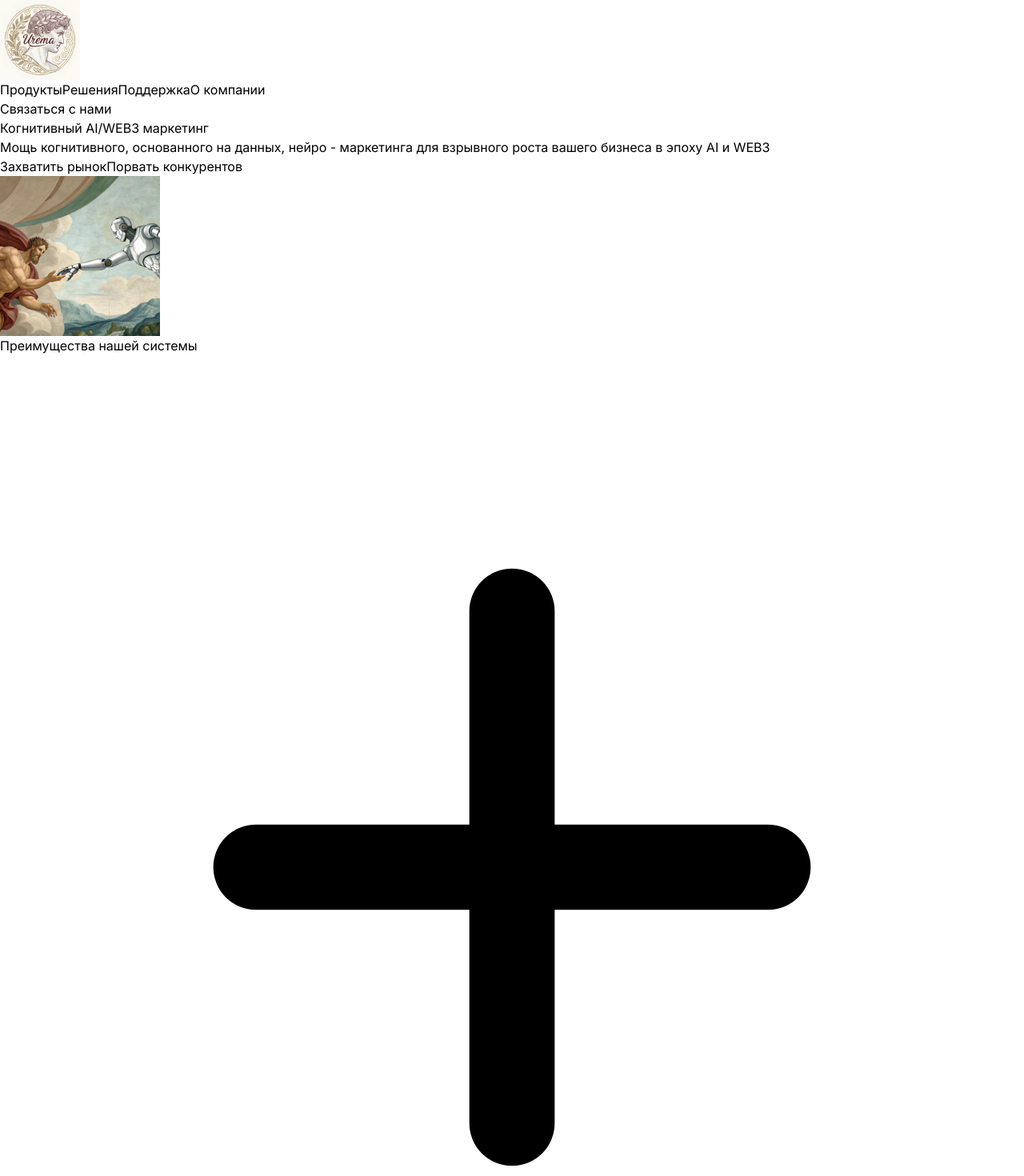
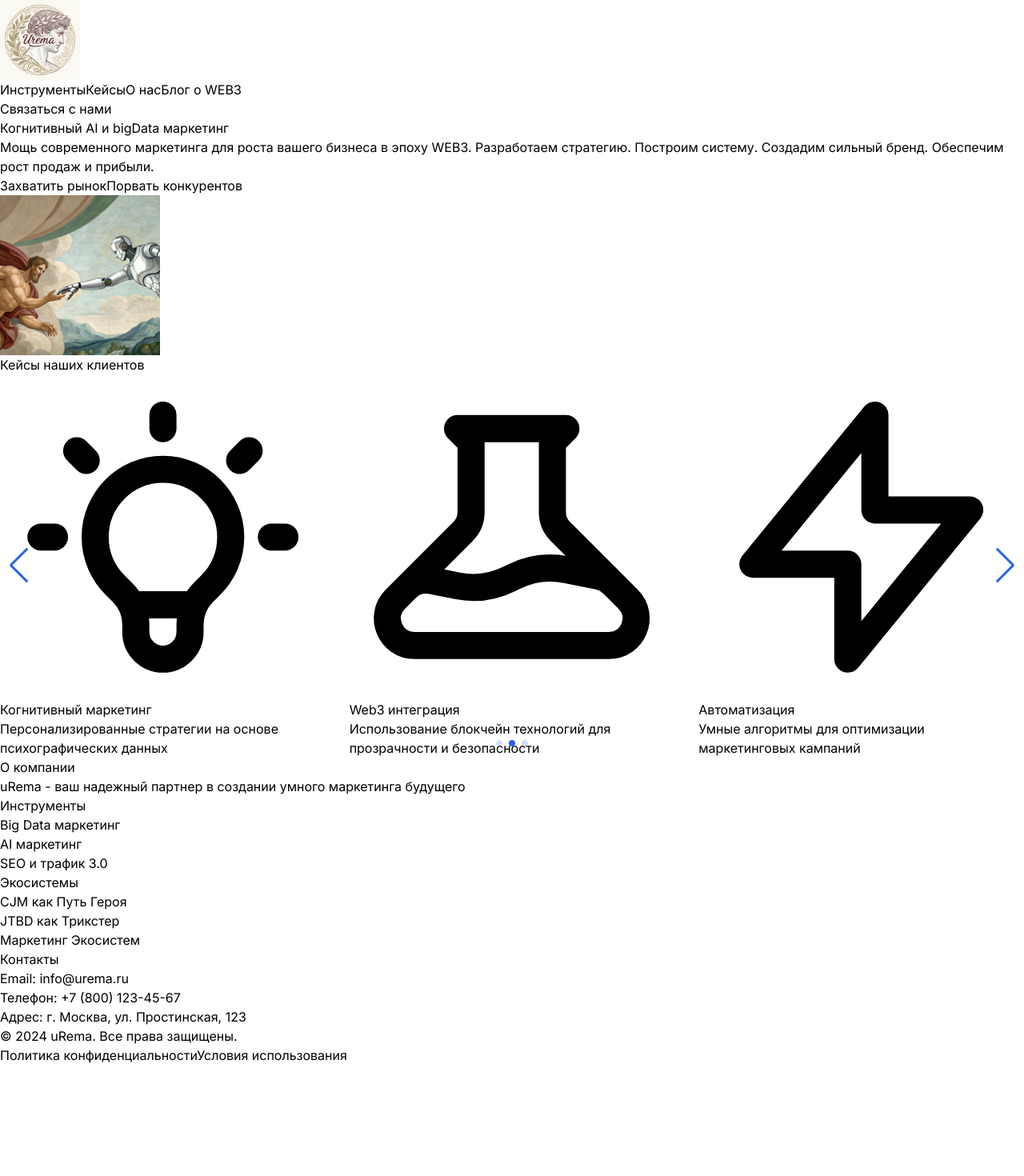
Before and after one commit to akaymanov2-stack/iHome, a Next.js app: page / in a window 1280 px wide. Shown: the top 1470 px of the page at 80% size. After the commit the page ends 1331 px from the top, so only its background shows below. Built offline with nearby package versions, Linux system fonts and the light colour scheme.

Commit message:
сделал еще правки

```diff
--- a/package.json
+++ b/package.json
@@ -13,7 +13,8 @@
     "framer-motion": "^11.18.2",
     "next": "^14.2.24",
     "react": "^18.2.0",
-    "react-dom": "^18.2.0"
+    "react-dom": "^18.2.0",
+    "swiper": "^11.2.4"
   },
   "devDependencies": {
     "@types/node": "^20.17.19",
--- a/src/app/globals.css
+++ b/src/app/globals.css
@@ -11,3 +11,27 @@ body {
   color: rgb(var(--foreground-rgb));
   background: rgb(var(--background-rgb));
 }
+
+.features-swiper {
+  padding: 20px 0 60px;
+}
+
+.swiper-button-next,
+.swiper-button-prev {
+  color: #2563eb !important;
+}
+
+.swiper-pagination-bullet {
+  background: #2563eb !important;
+}
+
+.swiper-slide {
+  height: auto !important;
+}
+
+.features-swiper .swiper-slide > div {
+  height: 100%;
+  display: flex;
+  flex-direction: column;
+  justify-content: flex-start;
+}
--- a/src/app/page.tsx
+++ b/src/app/page.tsx
@@ -1,5 +1,6 @@
 import Image from 'next/image';
 import Link from 'next/link';
+import FeaturesSlider from '@/components/FeaturesSlider';
 
 export default function Home() {
   return (
@@ -10,10 +11,12 @@ export default function Home() {
           <div className="flex flex-col md:flex-row items-center justify-between">
             <div className="md:w-1/2 mb-8 md:mb-0">
               <h1 className="text-4xl md:text-6xl font-bold text-gray-900 mb-6">
-                Когнитивный AI/WEB3 маркетинг
+                Когнитивный AI и bigData маркетинг
               </h1>
               <p className="text-xl text-gray-600 mb-8">
-                Мощь когнитивного, основанного на данных, нейро - маркетинга для взрывного роста вашего бизнеса в эпоху AI и WEB3
+                Мощь современного маркетинга для роста вашего бизнеса в эпоху WEB3.
+                Разработаем стратегию. Построим систему.
+                Создадим сильный бренд. Обеспечим рост продаж и прибыли.
               </p>
               <div className="flex flex-col sm:flex-row gap-4">
                 <Link
@@ -45,20 +48,10 @@ export default function Home() {
       </section>
 
       {/* Features Section */}
-      <section className="py-16">
+      <section className="py-16 bg-gray-50">
         <div className="container mx-auto px-4">
-          <h2 className="text-3xl font-bold text-center mb-12">Преимущества нашей системы</h2>
-          <div className="grid grid-cols-1 md:grid-cols-3 gap-8">
-            {features.map((feature, index) => (
-              <div key={index} className="p-6 bg-white rounded-xl shadow-lg hover:shadow-xl transition-shadow">
-                <div className="w-12 h-12 bg-blue-100 rounded-full flex items-center justify-center mb-4">
-                  {feature.icon}
-                </div>
-                <h3 className="text-xl font-semibold mb-3">{feature.title}</h3>
-                <p className="text-gray-600">{feature.description}</p>
-              </div>
-            ))}
-          </div>
+          <h2 className="text-3xl font-bold text-center mb-12">Кейсы наших клиентов</h2>
+          <FeaturesSlider features={features} />
         </div>
       </section>
     </main>
@@ -67,30 +60,48 @@ export default function Home() {
 
 const features = [
   {
-    title: "Простое управление",
-    description: "Интуитивно понятный интерфейс для управления всеми устройствами",
+    title: "Анализ данных",
+    description: "Глубокий анализ поведения пользователей и рыночных трендов с использованием AI",
     icon: (
-      <svg className="w-6 h-6 text-blue-600" fill="none" stroke="currentColor" viewBox="0 0 24 24">
-        <path strokeLinecap="round" strokeLinejoin="round" strokeWidth={2} d="M12 6v6m0 0v6m0-6h6m-6 0H6" />
+      <svg className="w-8 h-8 text-blue-600" fill="none" stroke="currentColor" viewBox="0 0 24 24">
+        <path strokeLinecap="round" strokeLinejoin="round" strokeWidth={2} d="M9 19v-6a2 2 0 00-2-2H5a2 2 0 00-2 2v6a2 2 0 002 2h2a2 2 0 002-2zm0 0V9a2 2 0 012-2h2a2 2 0 012 2v10m-6 0a2 2 0 002 2h2a2 2 0 002-2m0 0V5a2 2 0 012-2h2a2 2 0 012 2v14a2 2 0 01-2 2h-2a2 2 0 01-2-2z" />
       </svg>
     ),
   },
   {
-    title: "Безопасность",
-    description: "Современные технологии шифрования и защиты данных",
+    title: "Когнитивный маркетинг",
+    description: "Персонализированные стратегии на основе психографических данных",
     icon: (
-      <svg className="w-6 h-6 text-blue-600" fill="none" stroke="currentColor" viewBox="0 0 24 24">
+      <svg className="w-8 h-8 text-blue-600" fill="none" stroke="currentColor" viewBox="0 0 24 24">
+        <path strokeLinecap="round" strokeLinejoin="round" strokeWidth={2} d="M9.663 17h4.673M12 3v1m6.364 1.636l-.707.707M21 12h-1M4 12H3m3.343-5.657l-.707-.707m2.828 9.9a5 5 0 117.072 0l-.548.547A3.374 3.374 0 0014 18.469V19a2 2 0 11-4 0v-.531c0-.895-.356-1.754-.988-2.386l-.548-.547z" />
+      </svg>
+    ),
+  },
+  {
+    title: "Web3 интеграция",
+    description: "Использование блокчейн технологий для прозрачности и безопасности",
+    icon: (
+      <svg className="w-8 h-8 text-blue-600" fill="none" stroke="currentColor" viewBox="0 0 24 24">
+        <path strokeLinecap="round" strokeLinejoin="round" strokeWidth={2} d="M19.428 15.428a2 2 0 00-1.022-.547l-2.387-.477a6 6 0 00-3.86.517l-.318.158a6 6 0 01-3.86.517L6.05 15.21a2 2 0 00-1.806.547M8 4h8l-1 1v5.172a2 2 0 00.586 1.414l5 5c1.26 1.26.367 3.414-1.415 3.414H4.828c-1.782 0-2.674-2.154-1.414-3.414l5-5A2 2 0 009 10.172V5L8 4z" />
+      </svg>
+    ),
+  },
+  {
+    title: "Автоматизация",
+    description: "Умные алгоритмы для оптимизации маркетинговых кампаний",
+    icon: (
+      <svg className="w-8 h-8 text-blue-600" fill="none" stroke="currentColor" viewBox="0 0 24 24">
+        <path strokeLinecap="round" strokeLinejoin="round" strokeWidth={2} d="M13 10V3L4 14h7v7l9-11h-7z" />
+      </svg>
+    ),
+  },
+  {
+    title: "Безопасность данных",
+    description: "Современные технологии шифрования и защиты информации",
+    icon: (
+      <svg className="w-8 h-8 text-blue-600" fill="none" stroke="currentColor" viewBox="0 0 24 24">
         <path strokeLinecap="round" strokeLinejoin="round" strokeWidth={2} d="M12 15v2m-6 4h12a2 2 0 002-2v-6a2 2 0 00-2-2H6a2 2 0 00-2 2v6a2 2 0 002 2zm10-10V7a4 4 0 00-8 0v4h8z" />
       </svg>
     ),
   },
-  {
-    title: "Экономия энергии",
-    description: "Умные алгоритмы для оптимизации энергопотребления",
-    icon: (
-      <svg className="w-6 h-6 text-blue-600" fill="none" stroke="currentColor" viewBox="0 0 24 24">
-        <path strokeLinecap="round" strokeLinejoin="round" strokeWidth={2} d="M13 10V3L4 14h7v7l9-11h-7z" />
-      </svg>
-    ),
-  },
 ];
--- /dev/null
+++ b/src/components/FeaturesSlider.tsx
@@ -0,0 +1,52 @@
+'use client';
+
+import { Swiper, SwiperSlide } from 'swiper/react';
+import { Navigation, Pagination, Autoplay } from 'swiper/modules';
+import 'swiper/css';
+import 'swiper/css/navigation';
+import 'swiper/css/pagination';
+import 'swiper/css/autoplay';
+
+interface Feature {
+  title: string;
+  description: string;
+  icon: React.ReactNode;
+}
+
+interface FeaturesSliderProps {
+  features: Feature[];
+}
+
+export default function FeaturesSlider({ features }: FeaturesSliderProps) {
+  return (
+    <Swiper
+      modules={[Navigation, Pagination, Autoplay]}
+      spaceBetween={30}
+      slidesPerView={1}
+      navigation
+      pagination={{ clickable: true }}
+      autoplay={{ delay: 3000 }}
+      breakpoints={{
+        640: {
+          slidesPerView: 2,
+        },
+        1024: {
+          slidesPerView: 3,
+        },
+      }}
+      className="features-swiper"
+    >
+      {features.map((feature, index) => (
+        <SwiperSlide key={index}>
+          <div className="p-8 bg-white rounded-xl shadow-lg hover:shadow-xl transition-shadow h-full">
+            <div className="w-16 h-16 bg-blue-100 rounded-full flex items-center justify-center mb-6 mx-auto">
+              {feature.icon}
+            </div>
+            <h3 className="text-2xl font-semibold mb-4 text-center">{feature.title}</h3>
+            <p className="text-gray-600 text-center text-lg">{feature.description}</p>
+          </div>
+        </SwiperSlide>
+      ))}
+    </Swiper>
+  );
+}
--- a/src/components/layout/Footer.tsx
+++ b/src/components/layout/Footer.tsx
@@ -8,47 +8,47 @@ const Footer = () => {
           <div>
             <h3 className="text-xl font-semibold mb-4">О компании</h3>
             <p className="text-gray-400">
-              iHome - ваш надежный партнер в создании умного и комфортного дома будущего
+              uRema - ваш надежный партнер в создании умного маркетинга будущего
             </p>
           </div>
 
           <div>
-            <h3 className="text-xl font-semibold mb-4">Продукты</h3>
+            <h3 className="text-xl font-semibold mb-4">Инструменты</h3>
             <ul className="space-y-2">
               <li>
                 <Link href="/products/smart-lighting" className="text-gray-400 hover:text-white transition-colors">
-                  Умное освещение
+                  Big Data маркетинг
                 </Link>
               </li>
               <li>
                 <Link href="/products/security" className="text-gray-400 hover:text-white transition-colors">
-                  Безопасность
+                  AI маркетинг
                 </Link>
               </li>
               <li>
                 <Link href="/products/climate" className="text-gray-400 hover:text-white transition-colors">
-                  Климат-контроль
+                  SEO и трафик 3.0
                 </Link>
               </li>
             </ul>
           </div>
 
           <div>
-            <h3 className="text-xl font-semibold mb-4">Поддержка</h3>
+            <h3 className="text-xl font-semibold mb-4">Экосистемы</h3>
             <ul className="space-y-2">
               <li>
                 <Link href="/support/faq" className="text-gray-400 hover:text-white transition-colors">
-                  FAQ
+                  CJM как Путь Героя
                 </Link>
               </li>
               <li>
                 <Link href="/support/documentation" className="text-gray-400 hover:text-white transition-colors">
-                  Документация
+                  JTBD как Трикстер
                 </Link>
               </li>
               <li>
                 <Link href="/support/contact" className="text-gray-400 hover:text-white transition-colors">
-                  Связаться с нами
+                  Маркетинг Экосистем
                 </Link>
               </li>
             </ul>
@@ -57,16 +57,16 @@ const Footer = () => {
           <div>
             <h3 className="text-xl font-semibold mb-4">Контакты</h3>
             <ul className="space-y-2 text-gray-400">
-              <li>Email: info@ihome.ru</li>
+              <li>Email: info@urema.ru</li>
               <li>Телефон: +7 (800) 123-45-67</li>
-              <li>Адрес: г. Москва, ул. Примерная, 123</li>
+              <li>Адрес: г. Москва, ул. Простинская, 123</li>
             </ul>
           </div>
         </div>
 
         <div className="border-t border-gray-800 mt-8 pt-8 flex flex-col md:flex-row justify-between items-center">
           <p className="text-gray-400 text-sm">
-            © 2024 iHome. Все права защищены.
+            © 2024 uRema. Все права защищены.
           </p>
           <div className="flex space-x-6 mt-4 md:mt-0">
             <Link href="/privacy" className="text-gray-400 hover:text-white text-sm transition-colors">
--- a/src/components/layout/Header.tsx
+++ b/src/components/layout/Header.tsx
@@ -10,7 +10,7 @@ const Header: React.FC = () => {
           <Link href="/" className="flex items-center">
             <Image
               src="/urema333.jpg"
-              alt="uRema Cognitive"
+              alt="uRema Cognitiv's"
               width={100}
               height={100}
               className="h-20 w-auto pl-2"
@@ -19,16 +19,16 @@ const Header: React.FC = () => {
 
           <nav className="hidden md:flex space-x-8">
             <Link href="/products" className="text-gray-700 hover:text-blue-600 transition-colors">
-              Продукты
+              Инструменты
             </Link>
             <Link href="/solutions" className="text-gray-700 hover:text-blue-600 transition-colors">
-              Решения
-            </Link>
-            <Link href="/support" className="text-gray-700 hover:text-blue-600 transition-colors">
-              Поддержка
+              Кейсы
             </Link>
             <Link href="/about" className="text-gray-700 hover:text-blue-600 transition-colors">
-              О компании
+              О нас
+            </Link>
+            <Link href="/blog" className="text-gray-700 hover:text-blue-600 transition-colors">
+              Блог о WEB3
             </Link>
           </nav>
 
```
Also changed, not shown: 1 other file (tests, documents, lock files or other folders).
